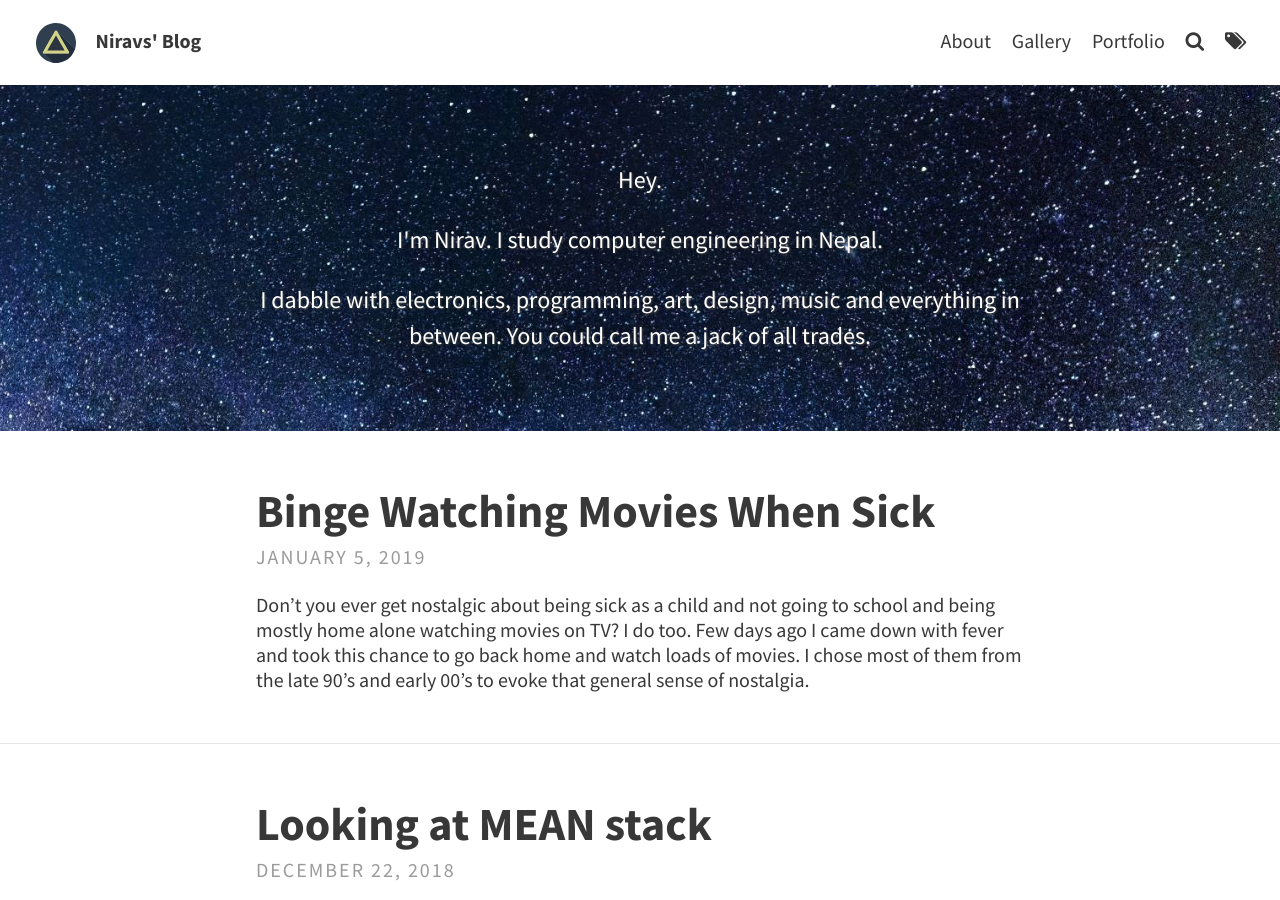
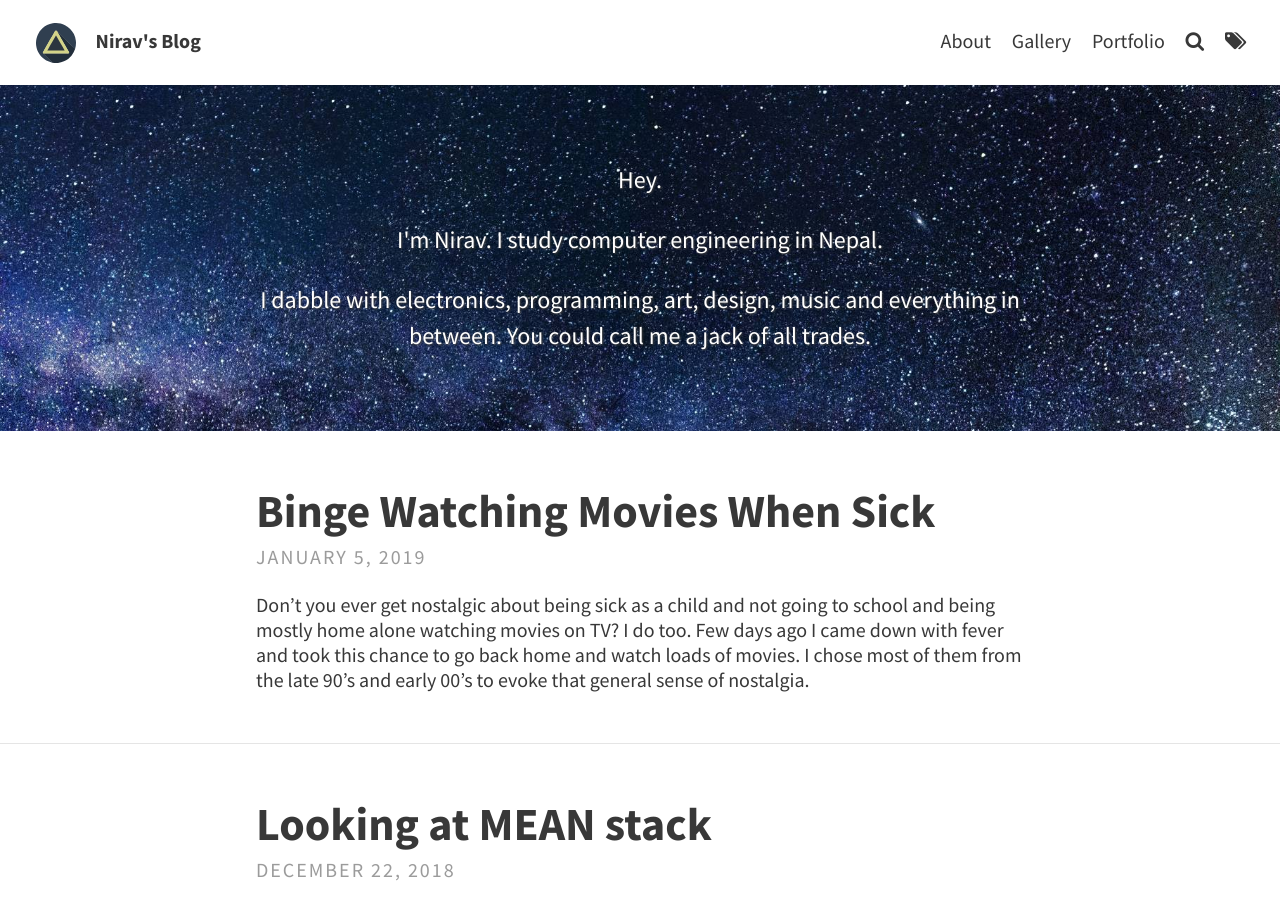
Before and after one commit to niravcodes/niravcodes.github.io, a Jekyll site: the page built from index.html, in a window 1280 px wide and 900 px high. Built offline with Jekyll 4.4.1, drawn with Linux system fonts in a browser that asks for light colours; the list of posts is cut into pages by our own code.

Commit message:
fixing background size

```diff
--- a/_config.yml
+++ b/_config.yml
@@ -2,15 +2,15 @@
 baseurl: ""
 url: "https://nirav.com.np"
 title: Nirav's Blog
-description: "Personal blog of a computer obsessed computer engineering student." # used by search engines
+description: "" # used by search engines
 
 
 # THEME-SPECIFIC CONFIGURATION
 theme_settings:
   # Meta
-  title: Niravs' Blog # blog's title
+  title: Nirav's Blog # blog's title
   avatar: assets/img/triangle.svg
-  favicon: assets/favicon.ico
+  # favicon: assets/favicon.ico
   gravatar: # Email MD5 hash
 
   header_text: >
--- a/_layouts/home.html
+++ b/_layouts/home.html
@@ -5,7 +5,7 @@
 <div class="home">
   {% if site.theme_settings.header_text %}
   <div id="main" class="call-out"
-  style="background-image: url('{{ site.theme_settings.header_feature_image | relative_url }}')">
+  style="background-image: url('{{ site.theme_settings.header_feature_image | relative_url }}'); background-size: cover;">
     {{ site.theme_settings.header_text }}
   </div>
   {% endif %}
--- a/_layouts/post.html
+++ b/_layouts/post.html
@@ -2,7 +2,7 @@
 layout: default
 ---
 <article {% if page.feature-img %}class="feature-image"{% endif %}>
-  <header id="main" style="background-image: url('{{ page.feature-img | relative_url }}')">
+  <header id="main" style="background-image: url('{{ page.feature-img | relative_url }}'); background-size: cover;">
     {% unless page.hide_title %}
       <h1 id="{{ page.title | cgi_escape }}" class="title">{{ page.title }}</h1>
       <p class="meta">
```
